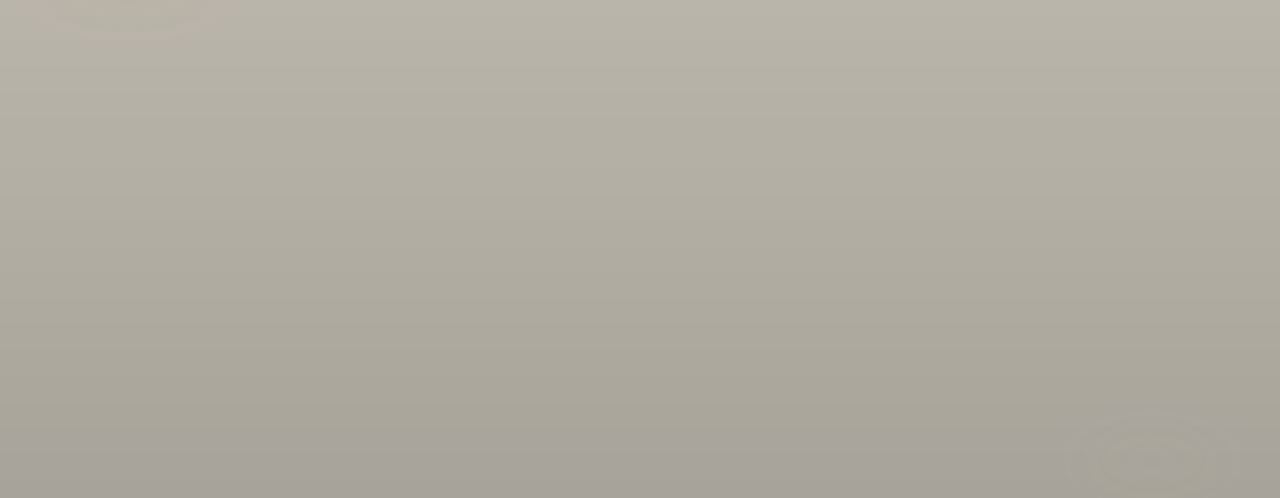
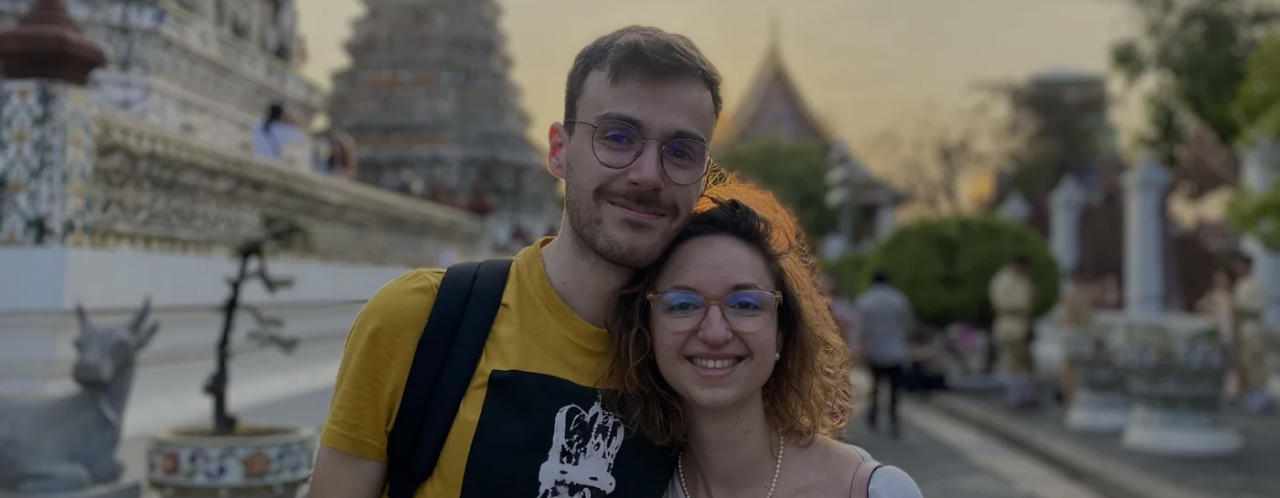
Before and after one commit to jmartinho25/sofiaepedrowedding, a plain HTML site: page index.html in a window 1280 px wide. Shown: the part 179-677 px from the top of the page. Drawn offline with nearby package versions, Linux system fonts and the light colour scheme; the site is published under a folder, as on GitHub Pages, so addresses that start at the root find nothing.

Commit message:
another try

```diff
--- a/styles.css
+++ b/styles.css
@@ -7,7 +7,7 @@
   --gold:#C9A95A;
   --gold-dark:#BD9754;
   --maxw:1100px;
-  --hero-image: url('/fotos_convite_web/large/IMG_9448.webp');
+  --hero-image: url('fotos_convite_web/large/IMG_9448.webp');
 }
 
 h1 {
```
